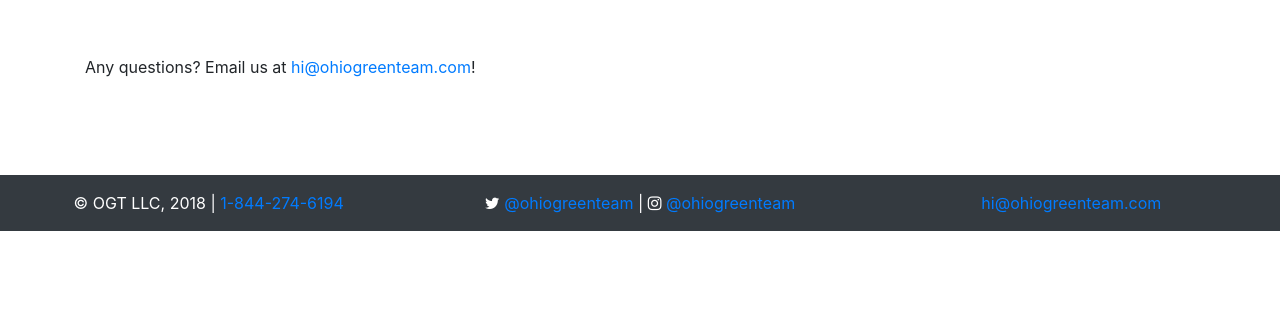
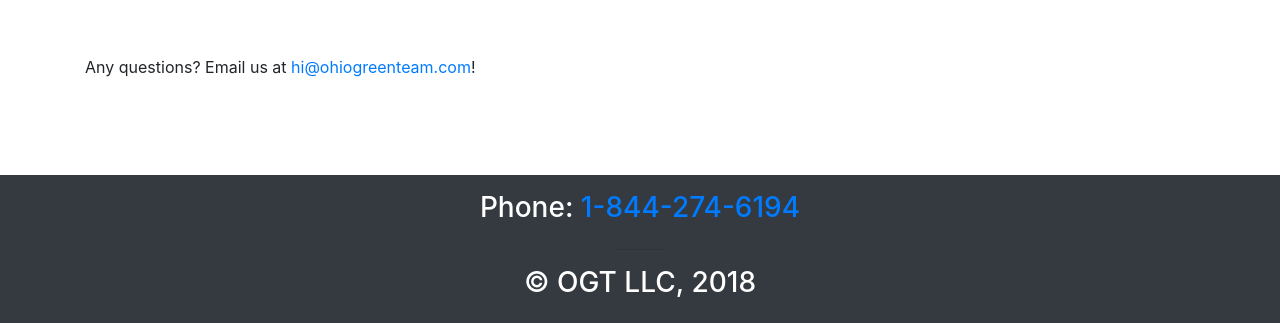
Before and after one commit to ohiogreen/ohiogreen.github.io, a website with bundled scripts: page schedule.html in a window 1280 px wide. Shown: the part 1916-2239 px from the top of the page. Before the commit the page ends 2147 px from the top, so only its background shows below. Built offline with nearby package versions, Linux system fonts and the light colour scheme.

Commit message:
Footer/meta

```diff
--- a/schedule.html
+++ b/schedule.html
@@ -152,20 +152,20 @@
   </section>
 
 
-  <footer class="bg-dark text-white" style="padding: 16px 8px;">
-    <div class="row">
-      <div class="col-lg-4 text-center text-fade">
-        &copy; OGT LLC, 2018 | <a href="tel:844-274-6194">1-844-274-6194</a>
+
+    <footer class="bg-dark text-white" style="padding: 16px;">
+      <div class="row">
+        <div class="col-lg-12 text-center text-fade">
+          <h3>Phone: <a href="tel:844-274-6194">1-844-274-6194</a></h3>
+        </div>
       </div>
-      <div class="col-lg-4 text-center">
-        <i class="fa fa-twitter"></i> <a href="https://twitter.com/ohiogreenteam" class="text-fade" style="text-decoration:none;">@ohiogreenteam</a> |
-        <i class="fa fa-instagram"></i> <a href="https://instagram.com/ohiogreenteam" class="text-fade" style="text-decoration:none;">@ohiogreenteam</a>
+      <hr/>
+      <div class="row">
+        <div class="col-lg-12 text-center text-fade">
+          <h3>&copy; OGT LLC, 2018</h3>
+        </div>
       </div>
-      <div class="col-lg-4 text-center">
-        <a href="mailto:hi@ohiogreenteam.com">hi@ohiogreenteam.com</a>
-      </div>
-    </div>
-  </footer>
+    </footer>
 
 
 
```
Also changed, not shown: index.html (+8 -9 lines).
